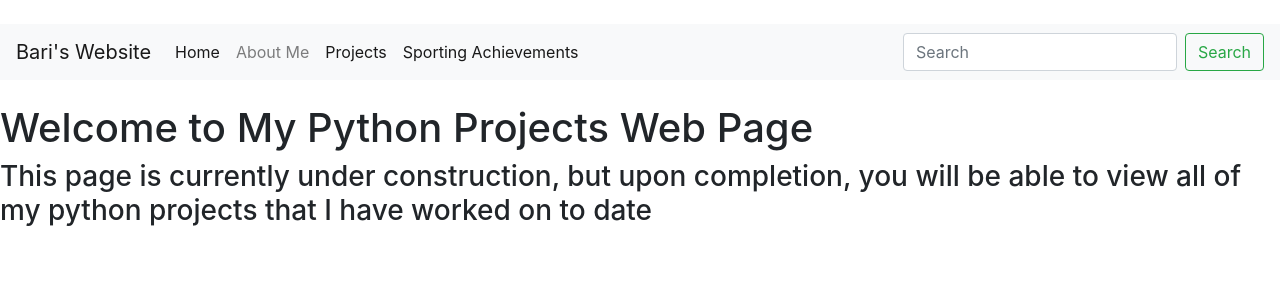
After one commit to Spartabariallali/flask-website-application, a Flask app: page /projects in a window 1280 px wide. The commit adds this page. Shown: the top 300 px of the page. Run offline with Flask 2, Linux system fonts and the light colour scheme; some libraries are stand-ins or nearby versions.

Commit message:
updated app with projects/sports pages

```diff
--- a/flask-web-app/app.py
+++ b/flask-web-app/app.py
@@ -33,5 +33,15 @@ def login_error():
 def about():
     return render_template("about_page.html")
 
+@app.route("/projects")
+
+def projects():
+    return render_template("projects.html")
+
+@app.route("/sports")
+
+def sports():
+    return render_template("sports.html")
+
 if __name__=="__main__":
     app.run(debug=True)
--- a/flask-web-app/templates/base.html
+++ b/flask-web-app/templates/base.html
@@ -5,9 +5,6 @@
     <title></title>
 </head>
 <body>
-    <script src="https://code.jquery.com/jquery-3.3.1.slim.min.js" integrity="sha384-q8i/X+965DzO0rT7abK41JStQIAqVgRVzpbzo5smXKp4YfRvH+8abtTE1Pi6jizo" crossorigin="anonymous"></script>
-    <script src="https://cdnjs.cloudflare.com/ajax/libs/popper.js/1.14.7/umd/popper.min.js" integrity="sha384-UO2eT0CpHqdSJQ6hJty5KVphtPhzWj9WO1clHTMGa3JDZwrnQq4sF86dIHNDz0W1" crossorigin="anonymous"></script>
-    <script src="https://stackpath.bootstrapcdn.com/bootstrap/4.3.1/js/bootstrap.min.js" integrity="sha384-JjSmVgyd0p3pXB1rRibZUAYoIIy6OrQ6VrjIEaFf/nJGzIxFDsf4x0xIM+B07jRM" crossorigin="anonymous"></script>
     <nav class="navbar navbar-expand-lg navbar-light bg-light">
         <a class="navbar-brand" href="#">Bari's Website</a>
         <button class="navbar-toggler" type="button" data-toggle="collapse" data-target="#navbarSupportedContent" aria-controls="navbarSupportedContent" aria-expanded="false" aria-label="Toggle navigation">
@@ -20,17 +17,14 @@
               <a class="nav-link" href="home">Home <span class="sr-only">(current)</span></a>
             </li>
             <li class="nav-item">
-              <a class="nav-link" href="about">About</a>
+              <a class="nav-link" href="about">About Me</a>
             </li>
-            <li class="nav-item dropdown">
-              <a class="nav-link dropdown-toggle" href="#" id="navbarDropdown" role="button" data-toggle="Find Out About Me" aria-haspopup="true" aria-expanded="false">
-                More Options
-              </a>
-              <div class="dropdown-menu" aria-labelledby="navbarDropdown">
-                <a class="dropdown-item" href="#">Programming Projects</a>
-                <a class="dropdown-item" href="#">Personal Life</a>
-                <a class="dropdown-item" href="#">Python Quiz</a>
-              </div>
+            <li class="nav-item active">
+                <a class="nav-link" href="projects">Projects <span class="sr-only">(current)</span></a>
+              </li>
+              <li class="nav-item active">
+                <a class="nav-link" href="sports">Sporting Achievements<span class="sr-only">(current)</span></a>
+              </li>
           </ul>
           <form class="form-inline my-2 my-lg-0">
             <input class="form-control mr-sm-2" type="search" placeholder="Search" aria-label="Search">
--- /dev/null
+++ b/flask-web-app/templates/projects.html
@@ -0,0 +1,19 @@
+{% extends "base.html" %}
+{% block content %}
+
+
+<head>
+    <meta charset="UTF-8">
+    <title>Welcome to My Python Projects Web Page</title>
+</head>
+<body>
+
+<h1>Welcome to My Python Projects Web Page</h1>
+<h3>This page is currently under construction,
+    but upon completion, you will be able to view all of my python projects that
+    I have worked on to date
+</h3>
+
+</body>
+
+{% endblock %}
```
Also changed, not shown: flask-web-app/templates/sports.html (added, +18 -0 lines).
